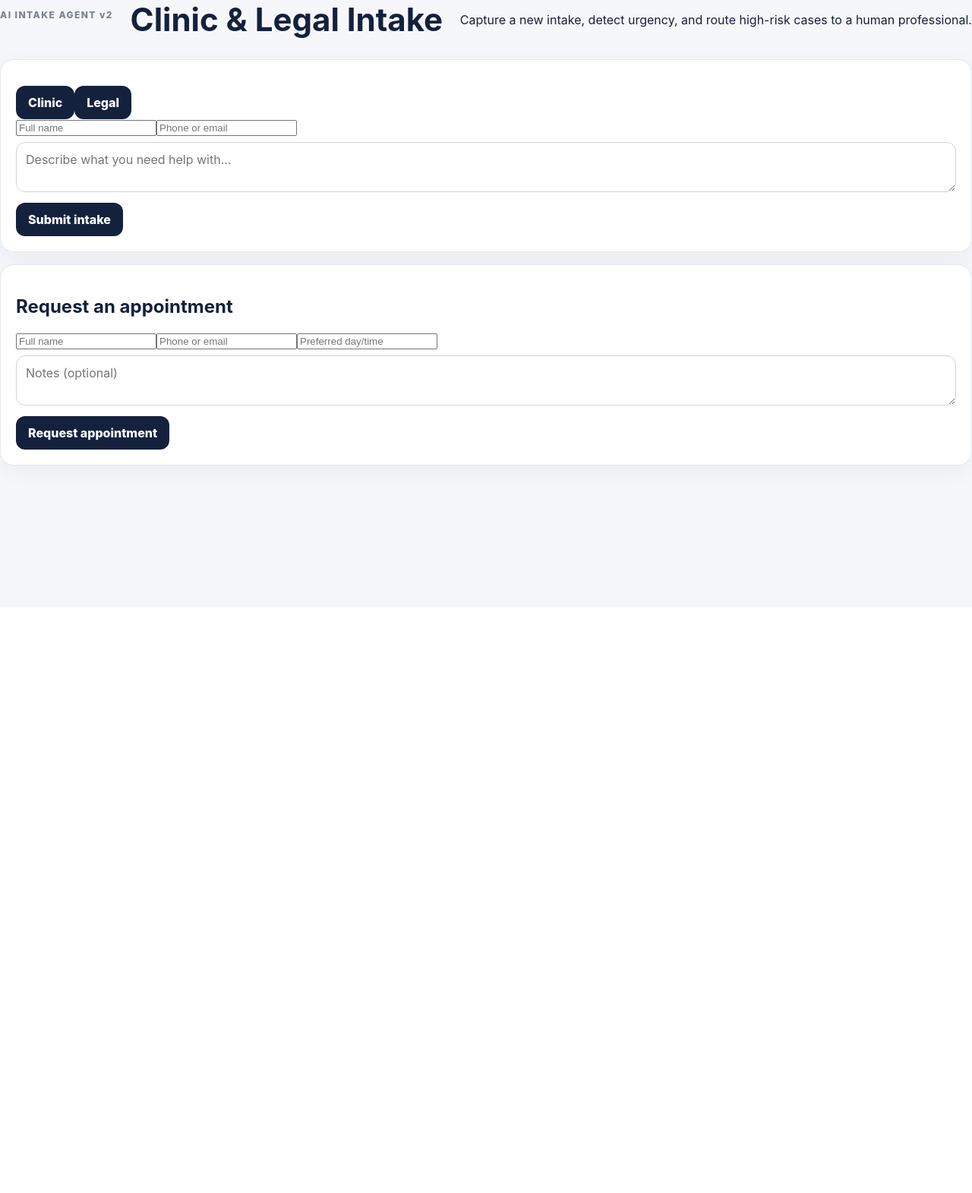
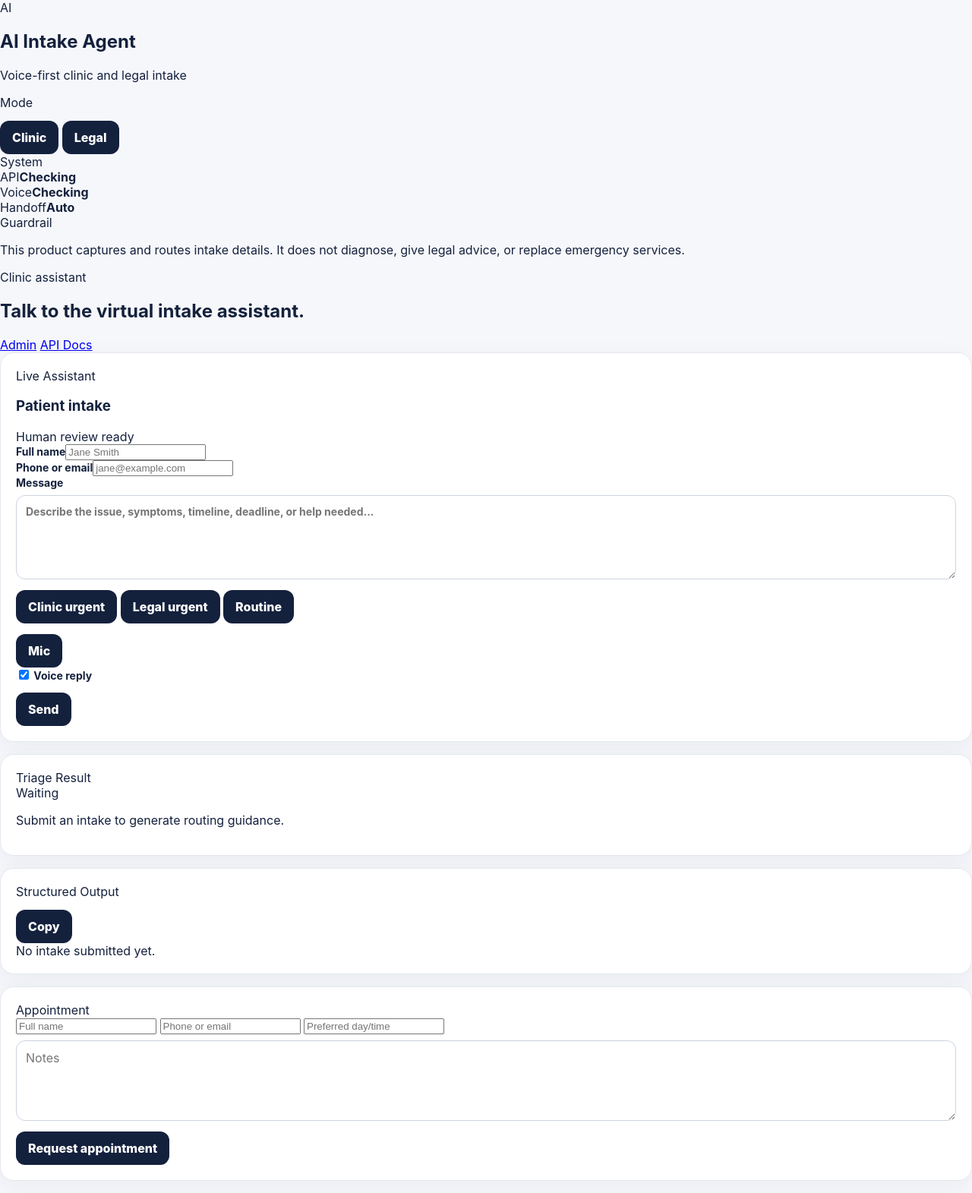
Before and after one commit to guptashriom85-boop/ai-intake-agent, a FastAPI app: page / in a window 1280 px wide. Shown: the whole page at 76% size. Before the commit the page ends 629 px from the top, so only its background shows below. Run offline with FastAPI, Linux system fonts and the light colour scheme.

Commit message:
Add voice-enabled virtual assistant UI

```diff
--- a/app/templates/index.html
+++ b/app/templates/index.html
@@ -1 +1,116 @@
-<!doctype html><html><head><meta charset="utf-8"><meta name="viewport" content="width=device-width,initial-scale=1"><title>AI Intake Agent</title><link rel="stylesheet" href="/static/style.css"></head><body><main class="wrap"><section class="hero"><p class="eyebrow">AI INTAKE AGENT v2</p><h1>Clinic & Legal Intake</h1><p>Capture a new intake, detect urgency, and route high-risk cases to a human professional.</p></section><section class="card"><div class="mode"><button class="active" data-mode="clinic">Clinic</button><button data-mode="legal">Legal</button></div><form id="intake"><input id="name" required placeholder="Full name"><input id="contact" required placeholder="Phone or email"><textarea id="message" required placeholder="Describe what you need help with..."></textarea><button class="primary">Submit intake</button></form><div id="result"></div></section><section class="card"><h2>Request an appointment</h2><form id="appointment"><input id="aname" required placeholder="Full name"><input id="acontact" required placeholder="Phone or email"><input id="slot" required placeholder="Preferred day/time"><textarea id="notes" placeholder="Notes (optional)"></textarea><button class="primary">Request appointment</button></form><div id="apptResult"></div></section></main><script src="/static/app.js"></script></body></html>
+<!doctype html>
+<html lang="en">
+<head>
+  <meta charset="utf-8">
+  <meta name="viewport" content="width=device-width, initial-scale=1">
+  <title>AI Intake Agent</title>
+  <link rel="stylesheet" href="/static/style.css">
+</head>
+<body>
+  <main class="app-shell">
+    <aside class="sidebar" aria-label="Workspace">
+      <div class="brand">
+        <div class="brand-mark">AI</div>
+        <div>
+          <h1>AI Intake Agent</h1>
+          <p class="muted">Voice-first clinic and legal intake</p>
+        </div>
+      </div>
+
+      <section class="panel">
+        <div class="label">Mode</div>
+        <div class="segment mode" role="tablist" aria-label="Intake mode">
+          <button class="active" data-mode="clinic" type="button">Clinic</button>
+          <button data-mode="legal" type="button">Legal</button>
+        </div>
+      </section>
+
+      <section class="panel">
+        <div class="label">System</div>
+        <div class="metric"><span>API</span><strong id="apiStatus">Checking</strong></div>
+        <div class="metric"><span>Voice</span><strong id="voiceStatus">Checking</strong></div>
+        <div class="metric"><span>Handoff</span><strong>Auto</strong></div>
+      </section>
+
+      <section class="panel safety-panel">
+        <div class="label">Guardrail</div>
+        <p>This product captures and routes intake details. It does not diagnose, give legal advice, or replace emergency services.</p>
+      </section>
+    </aside>
+
+    <section class="workspace">
+      <header class="topbar">
+        <div>
+          <p class="tag" id="modeLabel">Clinic assistant</p>
+          <h2>Talk to the virtual intake assistant.</h2>
+        </div>
+        <div class="actions">
+          <a class="button" href="/admin">Admin</a>
+          <a class="button" href="/docs">API Docs</a>
+        </div>
+      </header>
+
+      <div class="main-grid">
+        <section class="card assistant-card" aria-label="Virtual assistant">
+          <div class="section-head">
+            <div>
+              <div class="label">Live Assistant</div>
+              <h3 id="assistantTitle">Patient intake</h3>
+            </div>
+            <span class="status-pill">Human review ready</span>
+          </div>
+
+          <div class="assistant-chat" id="assistantChat" aria-live="polite"></div>
+
+          <form id="intake" class="assistant-form">
+            <div class="identity-grid">
+              <label>Full name<input id="name" required minlength="2" maxlength="120" placeholder="Jane Smith"></label>
+              <label>Phone or email<input id="contact" required minlength="3" maxlength="160" placeholder="jane@example.com"></label>
+            </div>
+            <label>Message<textarea id="message" required minlength="3" maxlength="5000" rows="5" placeholder="Describe the issue, symptoms, timeline, deadline, or help needed..."></textarea></label>
+            <div class="example-row" aria-label="Examples">
+              <button type="button" data-example="I have high fever and severe pain since yesterday. I need a doctor appointment today.">Clinic urgent</button>
+              <button type="button" data-example="I received an eviction notice and the deadline is tomorrow. I need legal help urgently.">Legal urgent</button>
+              <button type="button" data-example="I want a routine consultation next week and can share my documents before the call.">Routine</button>
+            </div>
+            <div class="composer-row">
+              <button class="icon-button" id="voiceButton" type="button" title="Voice input" aria-label="Voice input">Mic</button>
+              <label class="switch"><input id="speakToggle" type="checkbox" checked> Voice reply</label>
+              <button class="button primary" id="submitIntake" type="submit">Send</button>
+            </div>
+          </form>
+        </section>
+
+        <aside class="summary-column" aria-label="Summary">
+          <section class="card priority-card" id="priorityCard">
+            <div class="label">Triage Result</div>
+            <div class="priority-value" id="riskValue">Waiting</div>
+            <p id="riskReason">Submit an intake to generate routing guidance.</p>
+          </section>
+
+          <section class="card result-card">
+            <div class="section-head compact-head">
+              <div class="label">Structured Output</div>
+              <button class="text-button" id="copyResult" type="button">Copy</button>
+            </div>
+            <div id="result" class="empty-state">No intake submitted yet.</div>
+          </section>
+
+          <section class="card">
+            <div class="label">Appointment</div>
+            <form id="appointment" class="stacked-form">
+              <input id="aname" required placeholder="Full name">
+              <input id="acontact" required placeholder="Phone or email">
+              <input id="slot" required placeholder="Preferred day/time">
+              <textarea id="notes" rows="4" placeholder="Notes"></textarea>
+              <button class="button secondary" type="submit">Request appointment</button>
+            </form>
+            <div id="apptResult" class="mini-result"></div>
+          </section>
+        </aside>
+      </div>
+    </section>
+  </main>
+  <script src="/static/app.js"></script>
+</body>
+</html>
```
